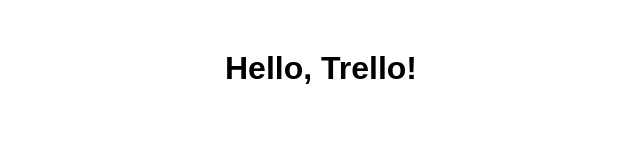
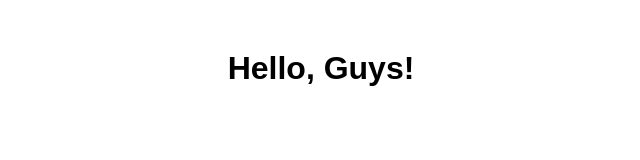
Before and after one commit to QCreates/trello-powerup, a website: page index.html in a window 1280 px wide. Shown: the whole page, without its empty margins (319-959 px from the left). Drawn offline with Linux system fonts and the light colour scheme.

Commit message:
changes made

```diff
--- a/index.html
+++ b/index.html
@@ -8,7 +8,7 @@
     <link rel="stylesheet" href="style.css">
 </head>
 <body>
-    <h1>Hello, Trello!</h1>
+    <h1>Hello, Guys!</h1>
     <script src="index.js"></script>
 </body>
 </html>
```
